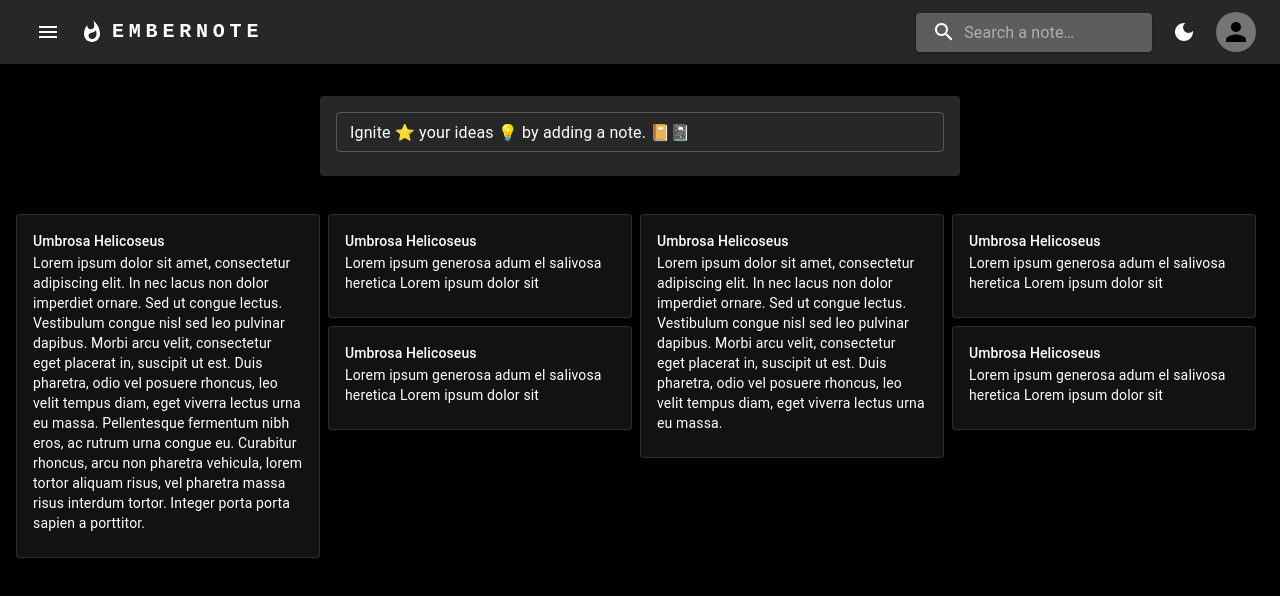
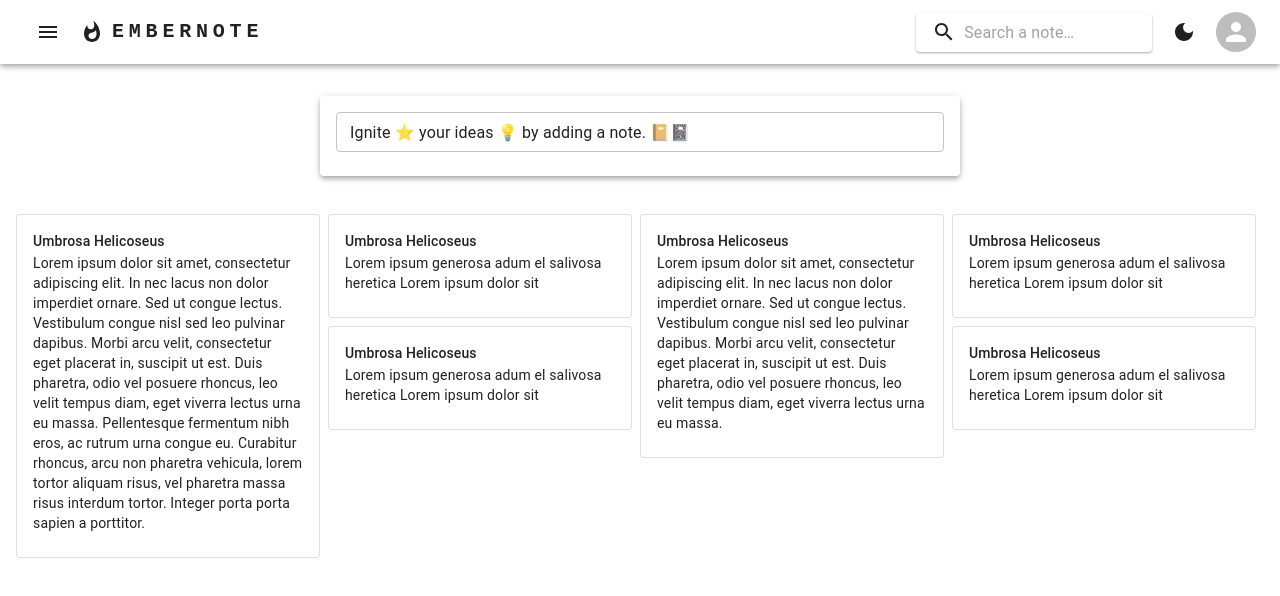
Before and after one commit to renigmaticx/embernote, a React (Create React App) app: page / in a window 1280 px wide. Shown: the top 596 px of the page. Built offline with nearby package versions, Linux system fonts and the light colour scheme.

Commit message:
Add new note function

```diff
--- a/src/App.tsx
+++ b/src/App.tsx
@@ -1,4 +1,4 @@
-import React from 'react';
+import React, { useState } from 'react';
 import './App.css';
 import AppBar from './components/AppBar';
 import { ThemeProvider, createTheme } from '@mui/material/styles';
@@ -8,27 +8,7 @@ import Note from './components/Note';
 import Masonry from '@mui/lab/Masonry';
 
 function App() {
-  const darkTheme = createTheme({
-    palette: {
-      background: { default: '#000000' },
-      mode: 'dark',
-      primary: {
-        main: '#000000'
-      }
-    }
-  });
-
-  const lightTheme = createTheme({
-    palette: {
-      background: { default: '#FFFFFF' },
-      mode: 'light',
-      primary: {
-        main: '#FFF'
-      }
-    }
-  });
-
-  const notes = [
+  const [notes, setNotes] = useState([
     {
       title: 'Umbrosa Helicoseus',
       content:
@@ -59,13 +39,40 @@ function App() {
       content:
         'Lorem ipsum generosa adum el salivosa heretica Lorem ipsum dolor sit'
     }
-  ];
+  ]);
+
+  function handleAddNote(newNote: any) {
+    console.log(newNote);
+    setNotes((values) => {
+      return [newNote, ...values];
+    });
+  }
+
+  const darkTheme = createTheme({
+    palette: {
+      background: { default: '#000000' },
+      mode: 'dark',
+      primary: {
+        main: '#000000'
+      }
+    }
+  });
+
+  const lightTheme = createTheme({
+    palette: {
+      background: { default: '#FFFFFF' },
+      mode: 'light',
+      primary: {
+        main: '#FFF'
+      }
+    }
+  });
 
   return (
-    <ThemeProvider theme={darkTheme}>
+    <ThemeProvider theme={lightTheme}>
       <CssBaseline />
       <AppBar />
-      <CreateNote />
+      <CreateNote onAdd={handleAddNote} />
 
       <Box sx={{ flexGrow: 1, mx: 2 }}>
         <Masonry columns={{ xs: 1, sm: 2, md: 4 }} spacing={1}>
--- a/src/components/CreateNote.tsx
+++ b/src/components/CreateNote.tsx
@@ -12,13 +12,13 @@ const CardContainer = styled('div')(({ theme }) => ({
   marginTop: '2rem',
   marginBottom: '2rem',
   flexGrow: 1,
-  [theme.breakpoints.down('sm')]: {
-    width: '100%',
+  [theme.breakpoints.down('md')]: {
+    width: '95%',
     marginTop: '1rem'
   }
 }));
 
-function CreateNote() {
+function CreateNote(props: any) {
   const greetings = 'Ignite ⭐ your ideas 💡 by adding a note. 📔📓';
   const [note, setNote] = useState({
     title: greetings,
@@ -40,6 +40,12 @@ function CreateNote() {
         content: ''
       });
     }
+  }
+
+  function handleAddNote(event: any) {
+    props.onAdd(note);
+    setNote({ title: '', content: '' });
+    setExpanded(false);
   }
 
   return (
@@ -80,7 +86,7 @@ function CreateNote() {
                         size="medium"
                         color="primary"
                         sx={{ position: 'relative', mt: 2, ml: '90%' }}
-                        onClick={() => setExpanded(false)}
+                        onClick={handleAddNote}
                       >
                         <AddIcon />
                       </Fab>
```
